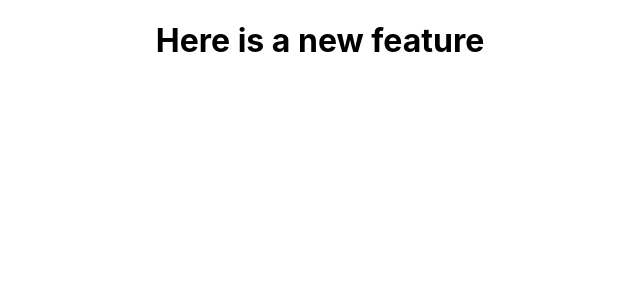
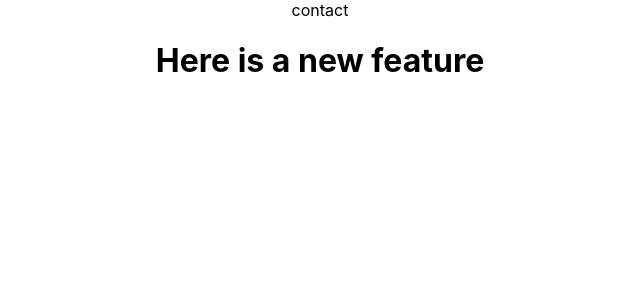
Before and after one commit to scarlettatn/React-Node.js-Web-App, a React app in the folder client/: page / in a window 1280 px wide. Shown: the top 300 px of the page, without its empty margins (320-960 px from the left). Built offline with nearby package versions, Linux system fonts and the light colour scheme; no server answers.

Commit message:
added component

```diff
--- a/client/src/App.js
+++ b/client/src/App.js
@@ -2,6 +2,8 @@
 import React, { Component } from 'react';
 import './App.css';
 import axios from 'axios'
+
+import Contact from './components/contact'
 
 class App extends Component {
   state = {
@@ -18,6 +20,7 @@
   render() {
     return (
       <div className="App">
+        <Contact></Contact>
         <h1>Here is a new feature</h1>
         <h1>{this.state.response.body}</h1>
       </div>
--- /dev/null
+++ b/client/src/components/contact.jsx
@@ -0,0 +1,9 @@
+import React, { Component } from 'react'
+
+export default class Contact extends Component {
+  render () {
+    return (
+      <div>contact</div>
+      )
+    }
+  }
```
